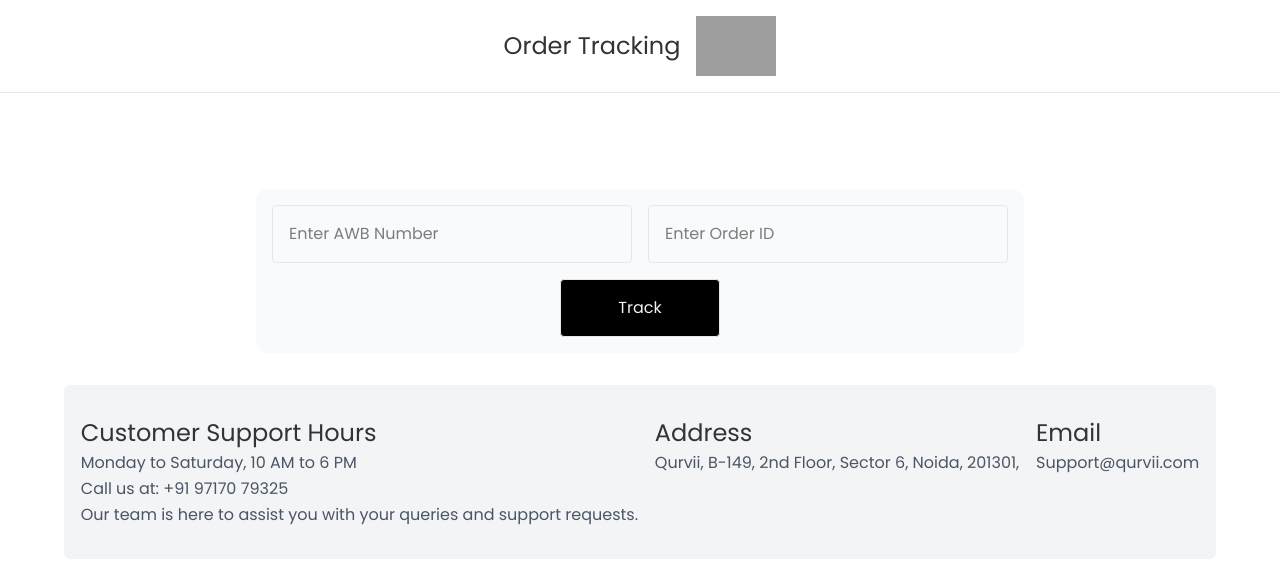
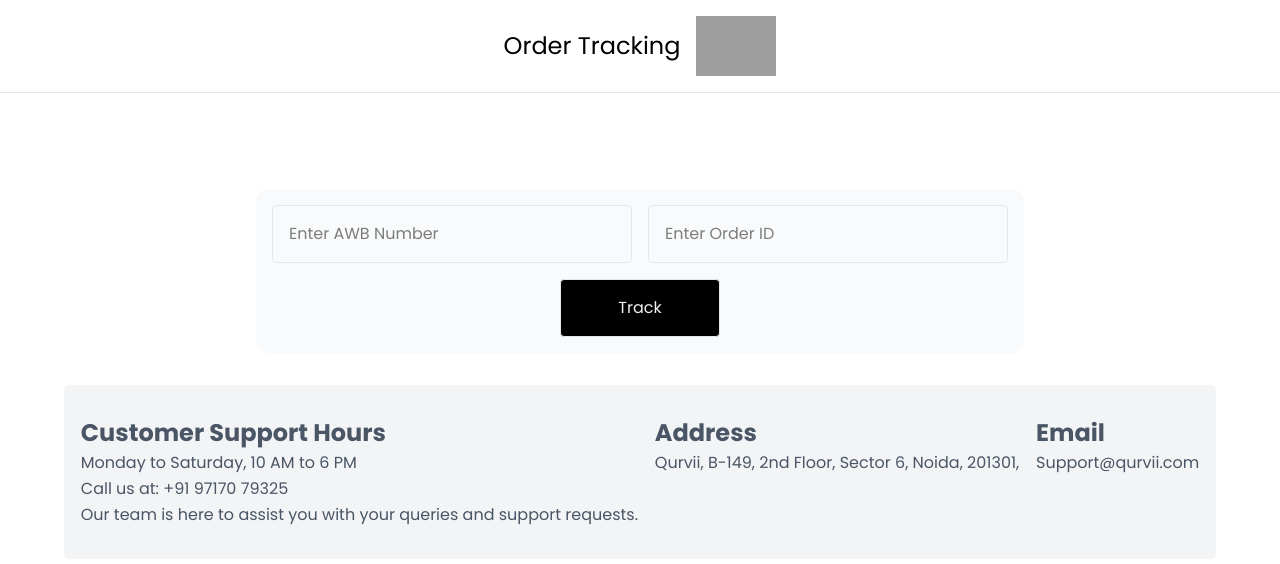
Before and after one commit to Sachinrawat6/orderTracker, a React (Vite) app: page / in a window 1280 px wide. Shown: the top 564 px of the page. Built offline with nearby package versions, Linux system fonts and the light colour scheme; grey boxes are pictures that could not be loaded.

Commit message:
ready for push

```diff
--- a/src/components/Footer.jsx
+++ b/src/components/Footer.jsx
@@ -2,24 +2,24 @@ import React from "react";
 
 const Footer = () => {
   return (
-    <div className="bg-gray-100 px-4 mt-8 py-8 mx-auto flex flex-col gap-4  rounded-md  w-[90vw] mb-4 text-gray-600 md:w-[90vw] md:flex-row justify-evenly                                                                                           ">
+    <div className="bg-gray-100 px-4 mt-8 py-8 mx-auto flex flex-col gap-4 md:text-left text-center rounded-md  w-[90vw] mb-4 text-gray-600 md:w-[90vw] md:flex-row justify-evenly                                                                                           ">
       <div>
-        <h2 className="text-2xl"> Customer Support Hours </h2>
-        <p>Monday to Saturday, 10 AM to 6 PM </p>
-        <p> Call us at: +91 97170 79325 </p>
-        <p>
+        <h2 className="md:text-2xl font-bold text-gray-600  "> Customer Support Hours </h2>
+        <p className="text-[12px] md:text-[16px]">Monday to Saturday, 10 AM to 6 PM </p>
+        <p className="text-[12px] md:text-[16px]"> Call us at: +91 97170 79325 </p>
+        <p className="text-[12px] md:text-[16px]">
           Our team is here to assist you with your queries and support requests.{" "}
         </p>
       </div>
 
       <div>
-        <h2 className="text-2xl"> Address </h2>
-        <p>Qurvii, B-149, 2nd Floor, Sector 6, Noida, 201301, </p>
+        <h2 className="md:text-2xl font-bold text-gray-600  "> Address </h2>
+        <p className="text-[12px] md:text-[16px]">Qurvii, B-149, 2nd Floor, Sector 6, Noida, 201301, </p>
       </div>
 
       <div>
-        <h2 className="text-2xl"> Email </h2>
-        <p>Support@qurvii.com </p>
+        <h2 className="md:text-2xl font-bold text-gray-600  "> Email </h2>
+        <p className="text-[12px] md:text-[16px]">Support@qurvii.com </p>
       </div>
     </div>
   );
--- a/src/components/Tracker.jsx
+++ b/src/components/Tracker.jsx
@@ -139,14 +139,32 @@ const Tracker = () => {
           />
           <hr className="text-red-300 md:max-w-[70vw] border-2 rounded-r-2xl line mt-[-4px]" />
         </div>
-
-        <p className="relative top-4 ">
+        <div className="flex md:flex-row flex-col gap-4 md:justify-between justify-center items-center mt-4">
+        <p className="text-sm  ">
           {" "}
-          <span className="text-green-300 text-sm">AWB#</span>{" "}
+          <span className="text-green-300 ">AWB#</span>{" "}
           {delhiveryTracking[0]?.Shipment.AWB}
         </p>
+        <p className=" bg-gray-50 p-4 rounded-md md:shadow-sm" >
+          <span className={delhiveryTracking[0]?.Shipment.Status.Status==="Pending"?"text-red-500":"text-green-500"}> {delhiveryTracking[0]?.Shipment.Status.Status==="Pending"?"IN-TRANSIT":"DELIVERED"}</span> <br />
+          {delhiveryTracking[0]?.Shipment.Status.Instructions}
+
+        </p>
+        </div>
+
+
       </div>
     </>
+
+// "Status": "Pending",
+// "StatusLocation": "Navsari_Vejalpore_D (Gujarat)",
+// "StatusDateTime": "2025-04-07T07:54:48.91",
+// "RecievedBy": "",
+// "StatusCode": "X-IBD3F",
+// "StatusType": "UD",
+// "Instructions": "Shipment Received at Facility"
+
+
   );
 };
 
--- a/src/index.css
+++ b/src/index.css
@@ -1,11 +1,10 @@
 @import "tailwindcss";
 
-h2{
-    color: #333;
-}
+
 
 p{
     margin-top: 2px;
+
 }
 
 .animate-background-slide{
```
